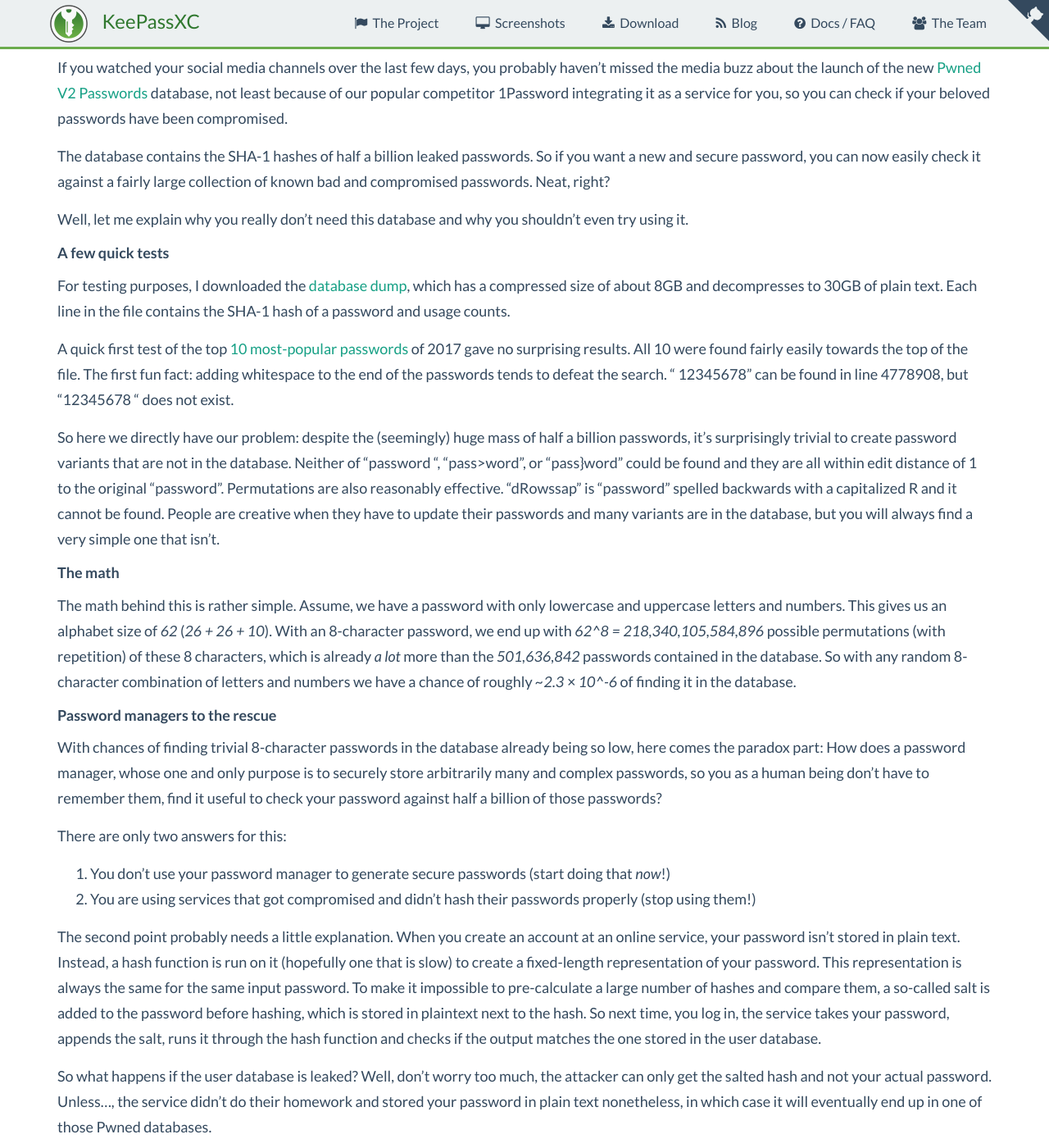
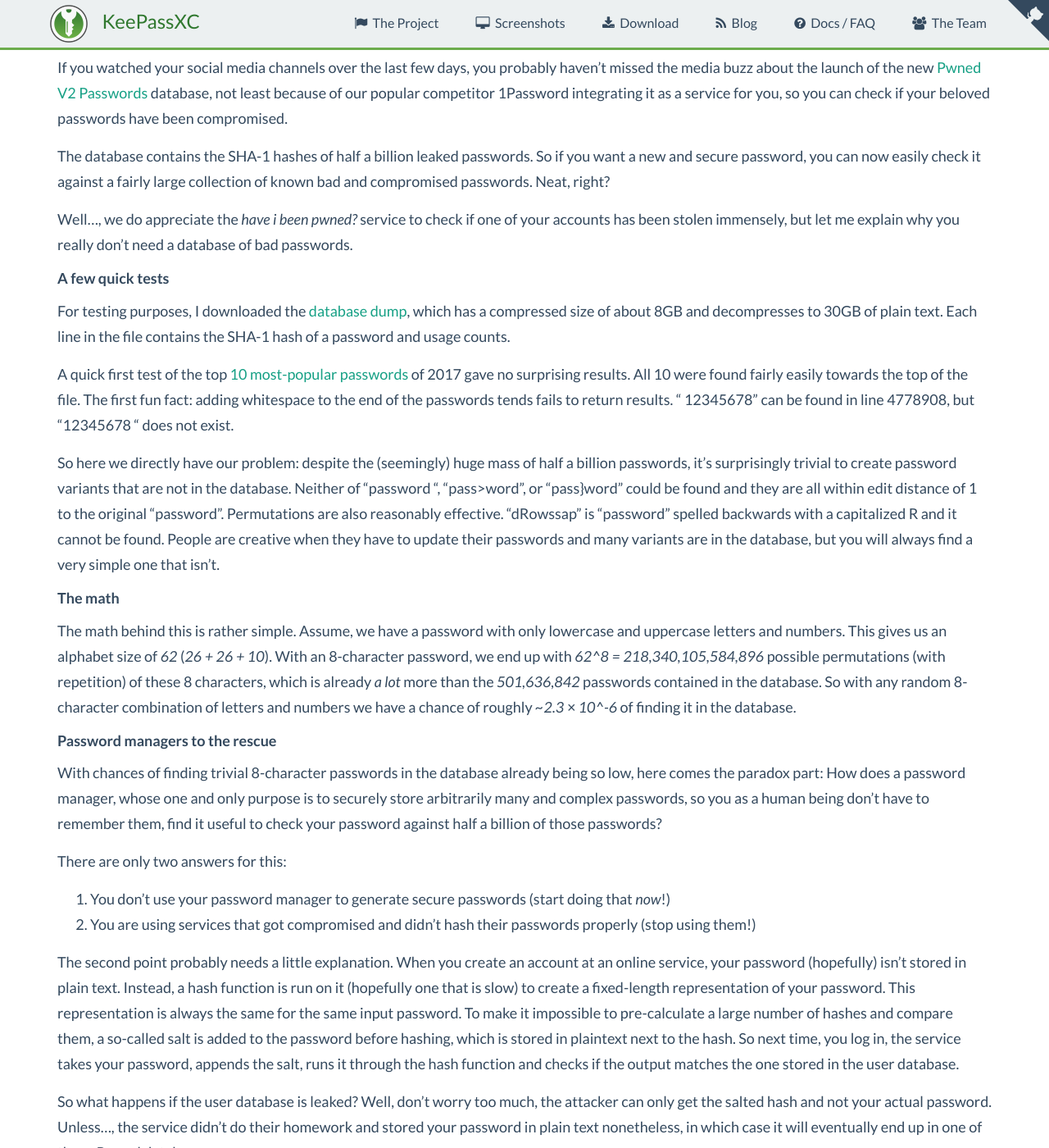
Before and after one commit to keepassxreboot/keepassxc-org, a Jekyll site: the page built from blog/_posts/2018-02-24-pwned-database.md, in a window 1280 px wide and 1400 px high, scrolled down 256 px. Shown: the whole window at 82% size. Built offline with Jekyll 4.4.1, drawn with Linux system fonts in a browser that asks for light colours; comment, search, counter and statistics services are not loaded.

Commit message:
Update blogpost

```diff
--- a/blog/_posts/2018-02-24-pwned-database.md
+++ b/blog/_posts/2018-02-24-pwned-database.md
@@ -18,8 +18,9 @@
 if you want a new and secure password, you can now easily check it against a
 fairly large collection of known bad and compromised passwords. Neat, right?
 
-Well, let me explain why you really don't need this database and why you shouldn't
-even try using it.
+Well..., we do appreciate the *have i been pwned?* service to check if one of your
+accounts has been stolen immensely, but let me explain why you really don't need a
+database of bad passwords.
 
 <!--more-->
 
@@ -32,7 +33,7 @@
 A quick first test of the top [10 most-popular passwords](https://en.wikipedia.org/wiki/List_of_the_most_common_passwords)
 of 2017 gave no surprising results. All 10 were found fairly easily towards the top
 of the file. The first fun fact: adding whitespace to the end of the passwords tends
-to defeat the search. " 12345678" can be found in line 4778908, but "12345678 "
+fails to return results. " 12345678" can be found in line 4778908, but "12345678 "
 does not exist.
 
 So here we directly have our problem: despite the (seemingly) huge mass of half a billion
@@ -70,8 +71,8 @@
     (stop using them!)
 
 The second point probably needs a little explanation. When you create an account at an
-online service, your password isn't stored in plain text. Instead, a hash function
-is run on it (hopefully one that is slow) to create a fixed-length representation
+online service, your password (hopefully) isn't stored in plain text. Instead, a hash
+function is run on it (hopefully one that is slow) to create a fixed-length representation
 of your password. This representation is always the same for the same input password.
 To make it impossible to pre-calculate a large number of hashes and compare them,
 a so-called salt is added to the password before hashing, which is stored in plaintext
```
